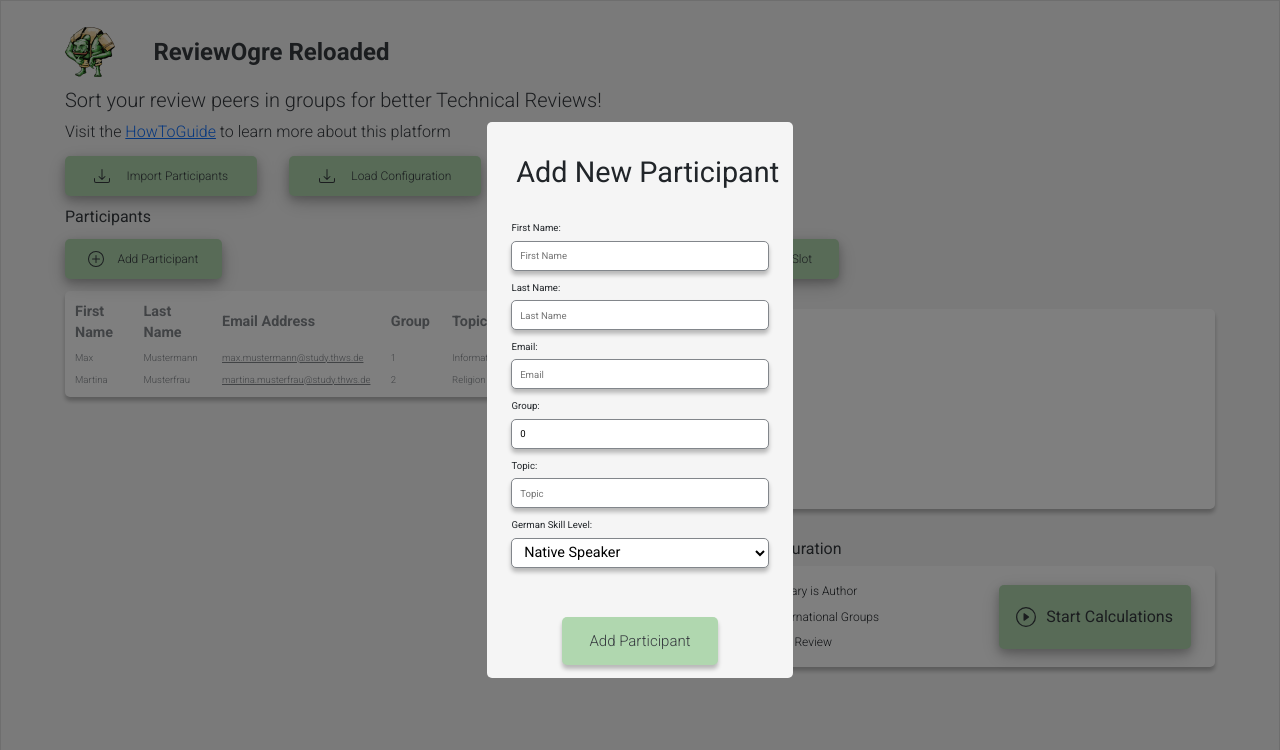
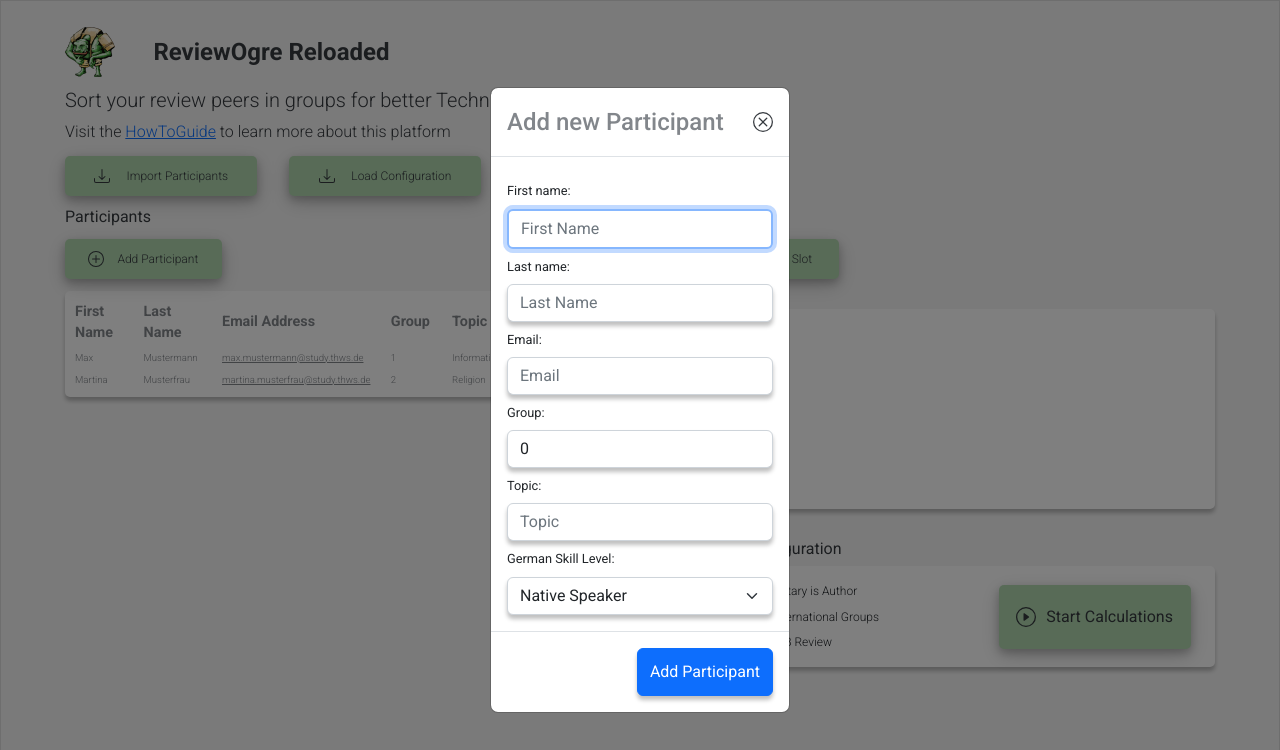
Before and after one commit to RichardWuensch/ReviewOgre, a React (Create React App) app: page / in a window 1280 px wide. Both pictures are taken after a click on the button "Add Participant". Shown: the top 750 px of the page. Built offline with nearby package versions, Linux system fonts and the light colour scheme.

Commit message:
- Added Bootstrap form styling

```diff
--- a/src/components/modals/participantModals/EditMultipleParticipants.css
+++ b/src/components/modals/participantModals/EditMultipleParticipants.css
@@ -11,6 +11,20 @@
 .modal-footer {
     border: none;
     font-family: 'Roboto', sans-serif;
+}
+
+.modal-header {
+    padding-top: 20px;
+    font-family: 'Roboto', sans-serif;
+    font-weight: 100;
+    color: #82868B;
+}
+
+.modal-body {
+    padding: 4%;
+    justify-content: space-between;
+    align-items: center;
+    font-size: 0.8rem;
 }
 
 /* Custom styles to center button in the Modal footer */
@@ -37,11 +51,17 @@
     color: black;
 }
 
+.form-label {
+    margin-top: .5rem;
+    margin-bottom: 0;
+}
+
 .form-control,
 .form-select {
     background: #FFFFFF;
     border: 1px solid #82868B;
     box-shadow: 0 4px 4px rgba(0, 0, 0, 0.25);
+    font-size: 0.8rem;
 }
 
 /* Custom styles for formControl and formSelect focus */
@@ -50,3 +70,9 @@
     box-shadow:none;
     border: 2px solid;
 }
+
+.modal-header-icon{
+    color: #82868B;
+    height: 20px;
+    width: 20px;
+}
--- a/src/components/modals/participantModals/ParticipantModal.css
+++ b/src/components/modals/participantModals/ParticipantModal.css
@@ -26,11 +26,6 @@
     justify-content: space-between;
     align-items: center;
     padding-right: 4%;
-}
-.modal-header-icon{
-    width: 10%;
-    height: 10%;
-    color: #82868B;
 }
 
 
--- a/src/components/modals/participantModals/ParticipantModal.js
+++ b/src/components/modals/participantModals/ParticipantModal.js
@@ -5,6 +5,7 @@ import { useState } from 'react';
 import PropTypes from 'prop-types';
 import { useParticipantsDispatch } from '../../window/ParticipantsContext';
 import Participant from '../../../data/model/Participant';
+import { Button, Form, Image } from 'react-bootstrap';
 
 let nextId = 1;
 
@@ -34,47 +35,7 @@ function ParticipantModal (props) {
     setGroup('0');
   };
 
-  return (
-        <Modal
-            onExit={handleClose}
-            show={showModal}
-            {...props}
-            size="sm"
-            aria-labelledby="contained-modal-title-vcenter"
-            centered
-        >
-            <Modal.Body>
-                <div className={'modal-container'}>
-                    <div className={'modal-header-container'}>
-                        <span className={'modal-header border-0'}>{newParticipant ? 'Add New Participant' : 'Edit Participant'}</span>
-                        <img src={exit} alt={'exitParticipantModal'} className={'modal-header-icon'} style={{ color: '#82868B', height: 20, width: 20 }} onClick={handleClose}/>
-                    </div>
-                    <div className={'attributes-container'}>
-                        <span>First Name:</span>
-                        <input className={'input-attributes-container'} type={'text'} value={firstName} placeholder="First Name" onChange={(e) => setFirstName(e.target.value)} />
-                        <span>Last Name:</span>
-                        <input className={'input-attributes-container'} type={'text'} value={lastName} placeholder="Last Name" onChange={(e) => setLastName(e.target.value)} />
-                        <span>Email:</span>
-                        <input className={'input-attributes-container'} type={'text'} value={email} placeholder="Email" onChange={(e) => setEmail(e.target.value)} />
-                        <span>Group:</span>
-                        <input className={'input-attributes-container'} type={'text'} value={group} placeholder="Group" onChange={(e) => setGroup(e.target.value)} />
-                        <span>Topic:</span>
-                        <input className={'input-attributes-container'} type={'text'} value={topic} placeholder="Topic" onChange={(e) => setTopic(e.target.value)} />
-                        <span>German Skill Level:</span>
-                        <form action="src/components/modals/participantModals/ParticipantModal#">
-                            <select className={'dropdown-attributes-container'} value={languageLevel} onChange={(e) => setLanguageLevel(e.target.value)}>
-                                <option className={'dropdown-attributes-container-text'} value="Native Speaker">Native Speaker</option>
-                                <option className={'dropdown-attributes-container-text'} value="A1">A1</option>
-                                <option className={'dropdown-attributes-container-text'} value="A2">A2</option>
-                                <option className={'dropdown-attributes-container-text'} value="B1">B1</option>
-                                <option className={'dropdown-attributes-container-text'} value="B2">B2</option>
-                                <option className={'dropdown-attributes-container-text'} value="C1">C1</option>
-                                <option className={'dropdown-attributes-container-text'} value="C2">C2</option>
-                            </select>
-                        </form>
-                    </div>
-                    <div className={'footer'}>
-                        <button className={'add-participant-button'} onClick={() => {
+  const onSaveClick = () => {
     /* eslint-disable object-shorthand */
     if (newParticipant) {
       // create a new participant
@@ -96,12 +57,60 @@ function ParticipantModal (props) {
     }
     /* eslint-enable object-shorthand */
     handleClose();
-                        }}>
-                            <span className={'add-participant-text'}>{newParticipant ? 'Add Participant' : 'Save Changes'}</span>
-                        </button>
-                    </div>
-                </div>
+  };
+
+  return (
+        <Modal
+            onExit={handleClose}
+            show={showModal}
+            {...props}
+            size="sm"
+            aria-labelledby="contained-modal-title-vcenter"
+            centered
+        >
+            <Modal.Header>
+                <Modal.Title>{newParticipant ? 'Add new Participant' : 'Edit Participant'}</Modal.Title>
+                <Image src={exit} onClick={handleClose} alt={'exit'} className={'modal-header-icon'} style={{ color: '#82868B', height: 20, width: 20 }}/>
+            </Modal.Header>
+            <Modal.Body>
+                <Form>
+                    <Form.Group>
+                        <Form.Label>First name:</Form.Label>
+                        <Form.Control type="text" placeholder="First Name" value={firstName} onChange={(e) => setFirstName(e.target.value)} autoFocus/>
+                    </Form.Group>
+                    <Form.Group>
+                        <Form.Label>Last name:</Form.Label>
+                        <Form.Control type="text" placeholder="Last Name" value={lastName} onChange={(e) => setLastName(e.target.value)}/>
+                    </Form.Group>
+                    <Form.Group>
+                        <Form.Label>Email:</Form.Label>
+                        <Form.Control type="text" placeholder="Email" value={email} onChange={(e) => setEmail(e.target.value)}/>
+                    </Form.Group>
+                    <Form.Group>
+                        <Form.Label>Group:</Form.Label>
+                        <Form.Control type={'text'} value={group} placeholder='Group' onChange={(e) => setGroup(e.target.value)}/>
+                    </Form.Group>
+                    <Form.Group>
+                        <Form.Label>Topic:</Form.Label>
+                        <Form.Control type={'text'} value={topic} placeholder='Topic' onChange={(e) => setTopic(e.target.value)}/>
+                    </Form.Group>
+                    <Form.Group>
+                        <Form.Label>German Skill Level:</Form.Label>
+                        <Form.Select placeholder={'Native Speaker'} value={languageLevel} onChange={(e) => setLanguageLevel(e.target.value)}>
+                            <option value={'A1'}>A1</option>
+                            <option value={'A2'}>A2</option>
+                            <option value={'B1'}>B1</option>
+                            <option value={'B2'}>B2</option>
+                            <option value={'C1'}>C1</option>
+                            <option value={'C2'}>C2</option>
+                            <option value={'Native Speaker'}>Native Speaker</option>
+                        </Form.Select>
+                    </Form.Group>
+                </Form>
             </Modal.Body>
+            <Modal.Footer>
+                <Button className={'save-button'} onClick={onSaveClick}> {newParticipant ? 'Add Participant' : 'Save Changes'}</Button>
+            </Modal.Footer>
         </Modal>
   );
 }
--- a/src/components/window/MainPage.css
+++ b/src/components/window/MainPage.css
@@ -32,13 +32,14 @@
     justify-content: center;
     width: 30%;
     height: 5vh;
-    background: #B0D7AF;
+    background-color: #B0D7AF;
     border-radius: 5px;
     border-style: none;
     padding: 2%;
     box-shadow: 0 4px 8px 0 rgba(0, 0, 0, 0.2), 0 6px 20px 0 rgba(0, 0, 0, 0.19);
-    font-weight: 400;
+    font-weight: 200;
 }
+
 .button-container-white {
     display: flex;
     align-items: center;
--- a/src/index.css
+++ b/src/index.css
@@ -1,6 +1,6 @@
 body {
   margin: 0;
-  font-family: -apple-system, BlinkMacSystemFont, 'Segoe UI', 'Roboto', 'Oxygen',
+  font-family: 'Roboto Light', -apple-system, BlinkMacSystemFont, 'Segoe UI', 'Oxygen',
     'Ubuntu', 'Cantarell', 'Fira Sans', 'Droid Sans', 'Helvetica Neue',
     sans-serif;
   -webkit-font-smoothing: antialiased;
```
Also changed, not shown: src/components/modals/participantModals/EditMultipleParticipantsModal.js (+2 -2 lines), src/components/window/participants_window.css (line endings or trailing spaces). Lines whose indentation alone changed are shown as unchanged.
